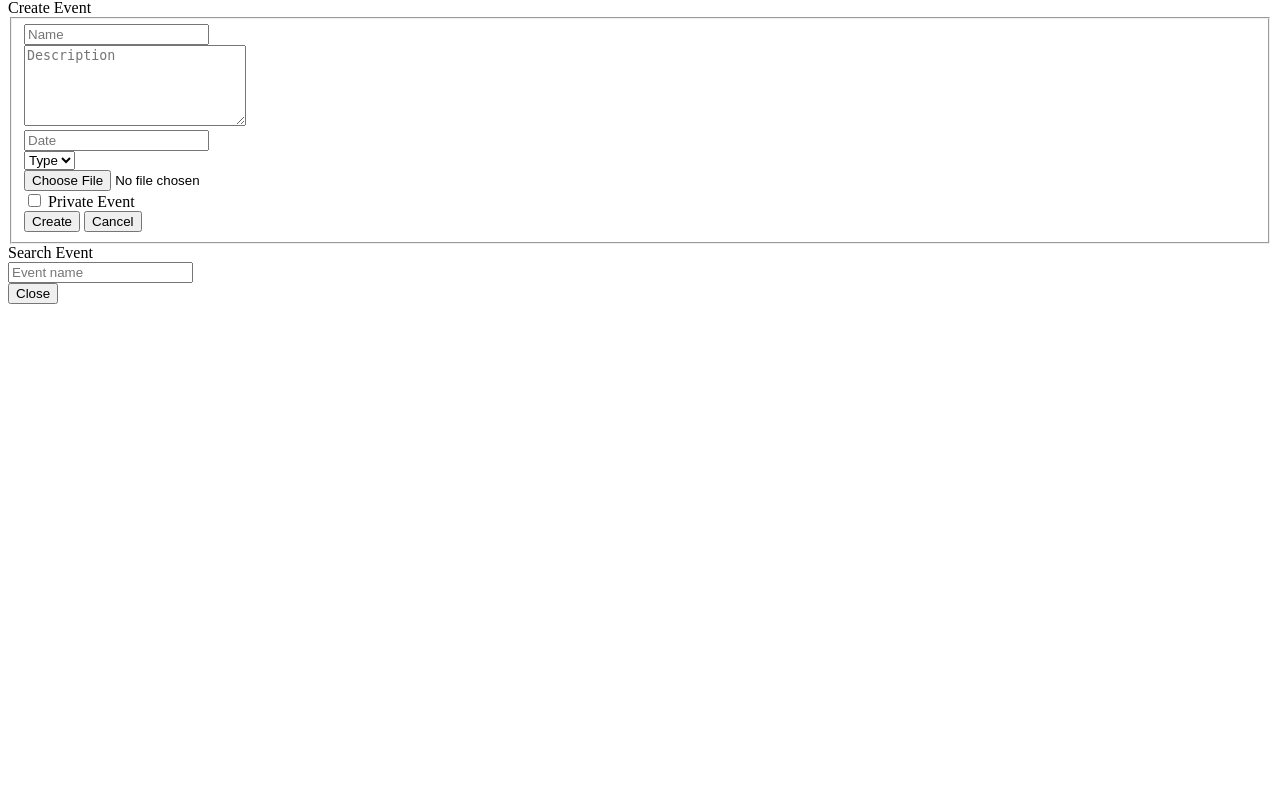
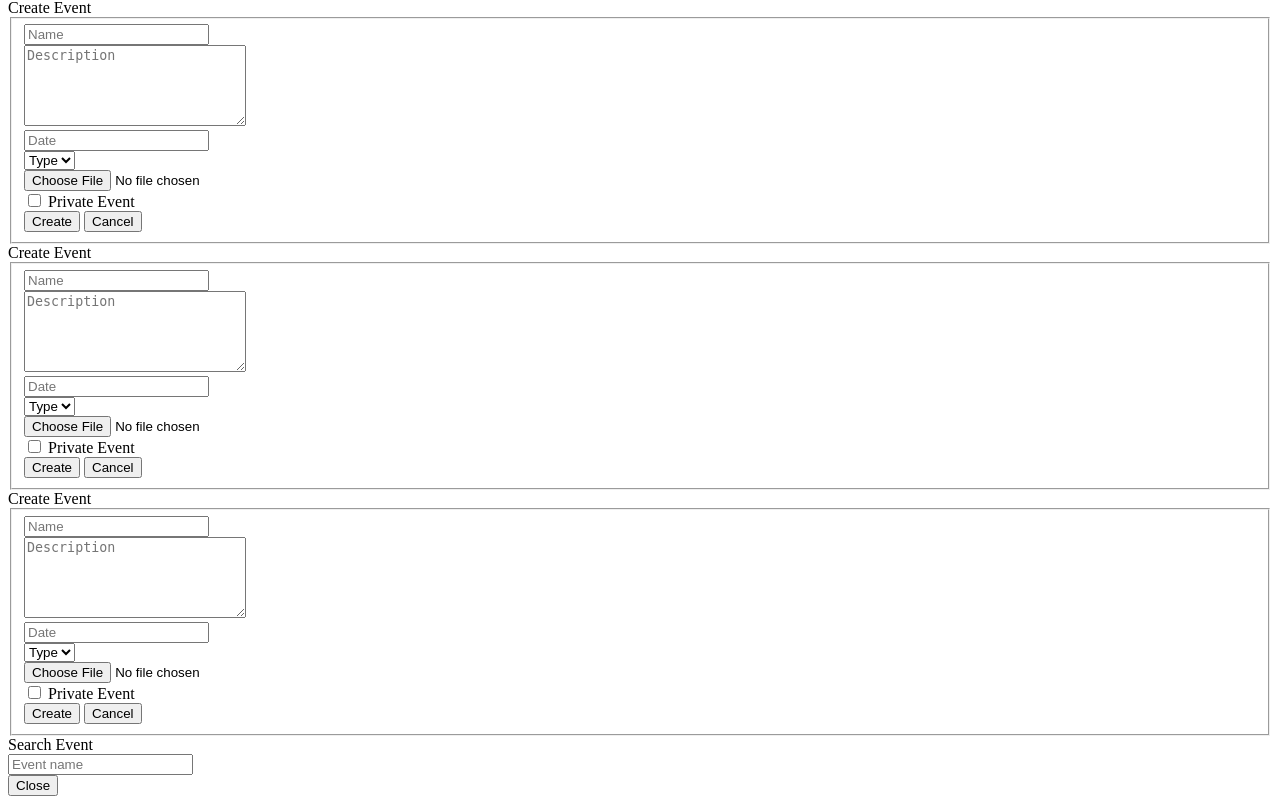
Before and after one commit to Sk0ut/LTW-Proj, a PHP site: template application/views/userpage_form.php in a window 1280 px wide. Shown: the part 232-1036 px from the top of the page. Before the commit the page ends 536 px from the top, so only its background shows below. Run offline with PHP 8.4, Linux system fonts and the light colour scheme; the template is opened without the code that fills it, so the values that code supplies are empty; some libraries are stand-ins or nearby versions.

Commit message:
Delete backend done, started modal for config

```diff
--- a/application/views/userpage_form.php
+++ b/application/views/userpage_form.php
@@ -90,9 +90,94 @@
                     <input id="createButton" type="submit" class="submit-button" value="Create" />
                     <input id="cancelButton" type="button" class="submit-button" value="Cancel" />
                 </div>
-                </form>
             </fieldset>
         </form>
+    </div>
+</div>
+
+<!-- Config -->
+<div id="config" class="modal">
+    <div class="modal-form v-align h-align">
+        <form id="changePasswordForm">
+            <header class="logo">Create Event</header>
+            <fieldset>
+                <div class="input-box">
+                    <input type="text" name="name" id="name" class="input-text" autocomplete="off" placeholder="Name"/>
+                </div>
+
+                <div class="input-box">
+                    <textarea name="description" rows="5" cols="25" id="description" class="input-text" autocomplete="off" placeholder="Description"></textarea>
+                </div>
+
+                <div class="input-box">
+                    <input type="text" name="date" id="datepicker" class="input-text" autocomplete="off" placeholder="Date"/>
+                </div>
+
+                <div class="input-box">
+                    <select name="type" id="type" class="input-text" autocomplete="off" placeholder="Type">
+                        <option value="" disabled selected hidden>Type</option>
+                        <?php foreach($eventTypes as $eventType) { ?>
+                            <option value="<?php echo $eventType['id']; ?>"><?php echo $eventType['type']; ?></option>
+                        <?php }?>
+                    </select>
+                </div>
+
+                <div class="input-box">
+                    <input type="file" name="image" id="image" class="input-file" placeholder="Image">
+                </div>
+
+                <div class="label-input">
+                    <input type="checkbox" id="private" name="private">
+                    <label for="private">Private Event</label>
+                </div>
+
+                <div class="buttons-box">
+                    <input id="createButton" type="submit" class="submit-button" value="Create" />
+                    <input id="cancelButton" type="button" class="submit-button" value="Cancel" />
+                </div>
+            </fieldset>
+        </form>
+
+        <form id="changePhotoForm">
+            <header class="logo">Create Event</header>
+            <fieldset>
+                <div class="input-box">
+                    <input type="text" name="name" id="name" class="input-text" autocomplete="off" placeholder="Name"/>
+                </div>
+
+                <div class="input-box">
+                    <textarea name="description" rows="5" cols="25" id="description" class="input-text" autocomplete="off" placeholder="Description"></textarea>
+                </div>
+
+                <div class="input-box">
+                    <input type="text" name="date" id="datepicker" class="input-text" autocomplete="off" placeholder="Date"/>
+                </div>
+
+                <div class="input-box">
+                    <select name="type" id="type" class="input-text" autocomplete="off" placeholder="Type">
+                        <option value="" disabled selected hidden>Type</option>
+                        <?php foreach($eventTypes as $eventType) { ?>
+                            <option value="<?php echo $eventType['id']; ?>"><?php echo $eventType['type']; ?></option>
+                        <?php }?>
+                    </select>
+                </div>
+
+                <div class="input-box">
+                    <input type="file" name="image" id="image" class="input-file" placeholder="Image">
+                </div>
+
+                <div class="label-input">
+                    <input type="checkbox" id="private" name="private">
+                    <label for="private">Private Event</label>
+                </div>
+
+                <div class="buttons-box">
+                    <input id="createButton" type="submit" class="submit-button" value="Create" />
+                    <input id="cancelButton" type="button" class="submit-button" value="Cancel" />
+                </div>
+            </fieldset>
+        </form>
+
     </div>
 </div>
 
```
Also changed, not shown: application/controllers/eventCtrl.php (+18 -0 lines), application/models/eventDAO.php (+16 -0 lines).
